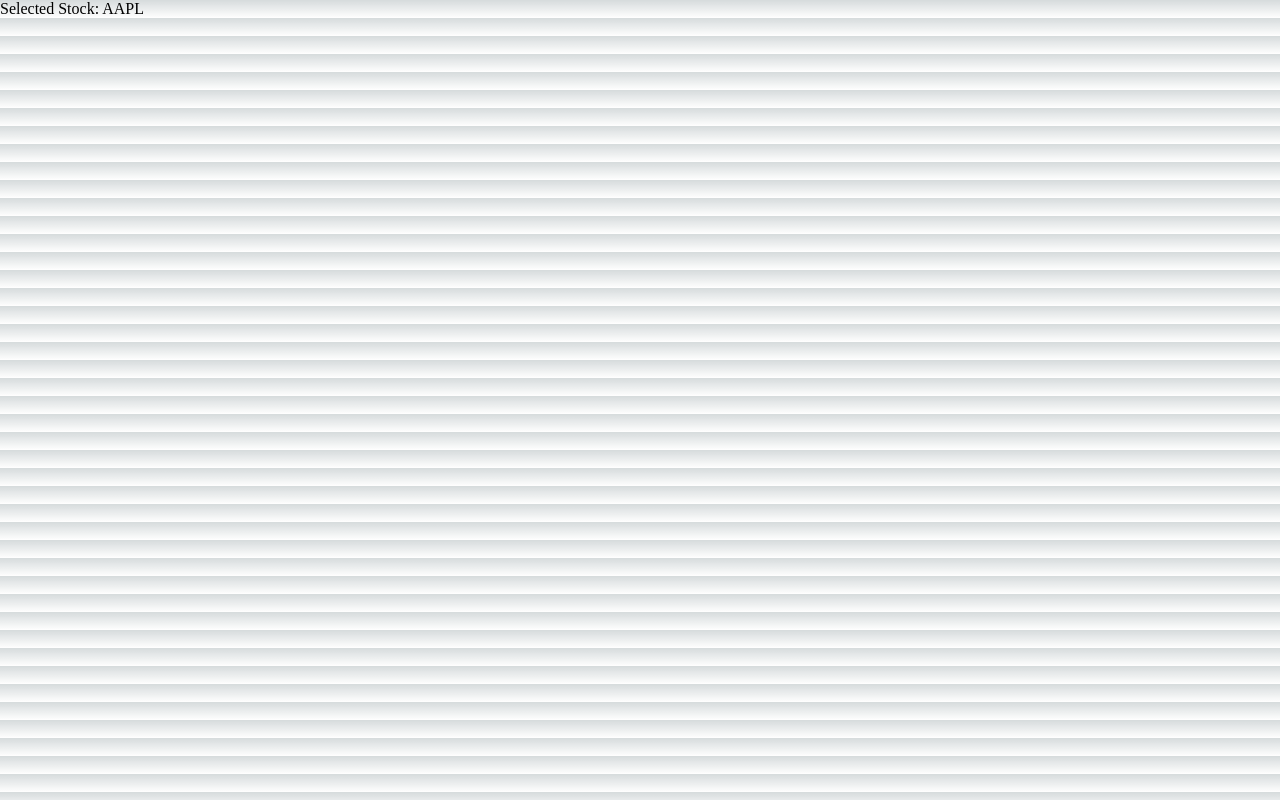
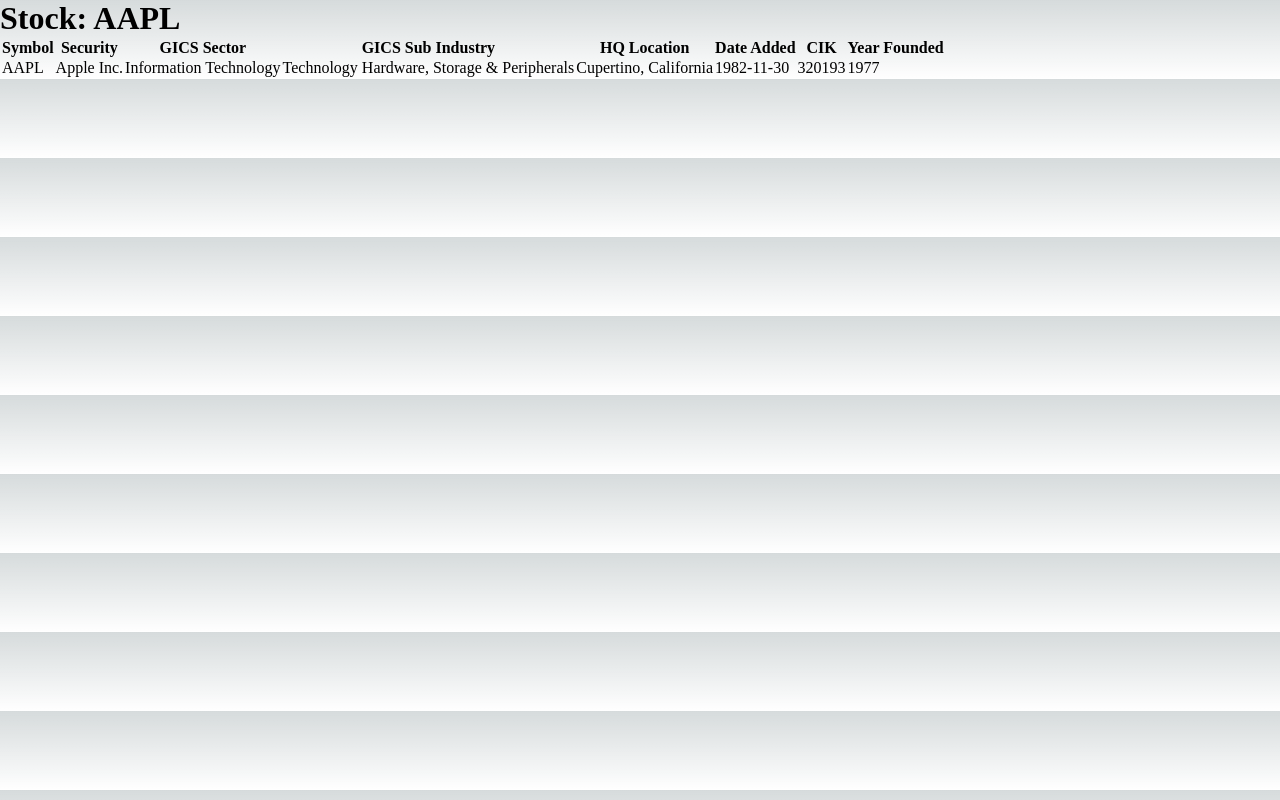
Before and after one commit to andyjiang3/stock-indicators, a Next.js app in the folder frontend/: page /stocks/AAPL in a window 1280 px wide. Built offline with nearby package versions, Linux system fonts and the light colour scheme.

Commit message:
dummy load stock data

```diff
--- a/frontend/pages/stocks/[id].tsx
+++ b/frontend/pages/stocks/[id].tsx
@@ -1,9 +1,59 @@
 import { useRouter } from 'next/router'
 
-export default function Stock() {
+export default function Stock({stock}:{stock:any}) {
 
     const router = useRouter();
     const {id} = router.query;
 
-    return <div>Selected Stock: {id}</div>
+    return (<>
+        <h1>Stock: {id}</h1>
+        <table>
+            <tbody>
+                <tr>
+                    <th>Symbol</th>
+                    <th>Security</th>
+                    <th>GICS Sector</th>
+                    <th>GICS Sub Industry</th>
+                    <th>HQ Location</th>
+                    <th>Date Added</th>
+                    <th>CIK</th>
+                    <th>Year Founded</th>
+                </tr>
+                <tr>
+                    <td>{stock.symbol}</td>
+                    <td>{stock.security}</td>
+                    <td>{stock.gics_sector}</td>
+                    <td>{stock.gics_sub_industry}</td>
+                    <td>{stock.HQ_location}</td>
+                    <td>{stock.date_added}</td>
+                    <td>{stock.cik}</td>
+                    <td>{stock.founded}</td>
+                </tr>
+            </tbody>
+        </table>
+    </>)
 }
+
+export async function getStaticProps({params} : {params:any}) {
+    const request = await fetch(`http://localhost:3000/${params.id}.json`);
+    const data = await request.json();
+
+    return {
+        props: { stock: data},
+    }
+}
+
+export async function getStaticPaths(){
+    const request = await fetch(`http://localhost:3000/stocks.json`);
+    const data = await request.json();
+
+    const paths = data.map((stock: any) => {
+        return {params: { id: stock}}
+    })
+
+    return {
+        paths,
+        fallback: false
+    }
+
+}
--- /dev/null
+++ b/frontend/public/AAPL.json
@@ -0,0 +1,10 @@
+{
+    "symbol": "AAPL",
+    "security": "Apple Inc.",
+    "gics_sector":"Information Technology",
+    "gics_sub_industry":"Technology Hardware, Storage & Peripherals",
+    "HQ_location":"Cupertino, California",
+    "date_added":"1982-11-30",
+    "cik":320193,
+    "founded":1977
+}
--- /dev/null
+++ b/frontend/public/stocks.json
@@ -0,0 +1 @@
+["AAPL"]
```
Also changed, not shown: frontend/pages/stocks/index.tsx (+15 -1 lines).
